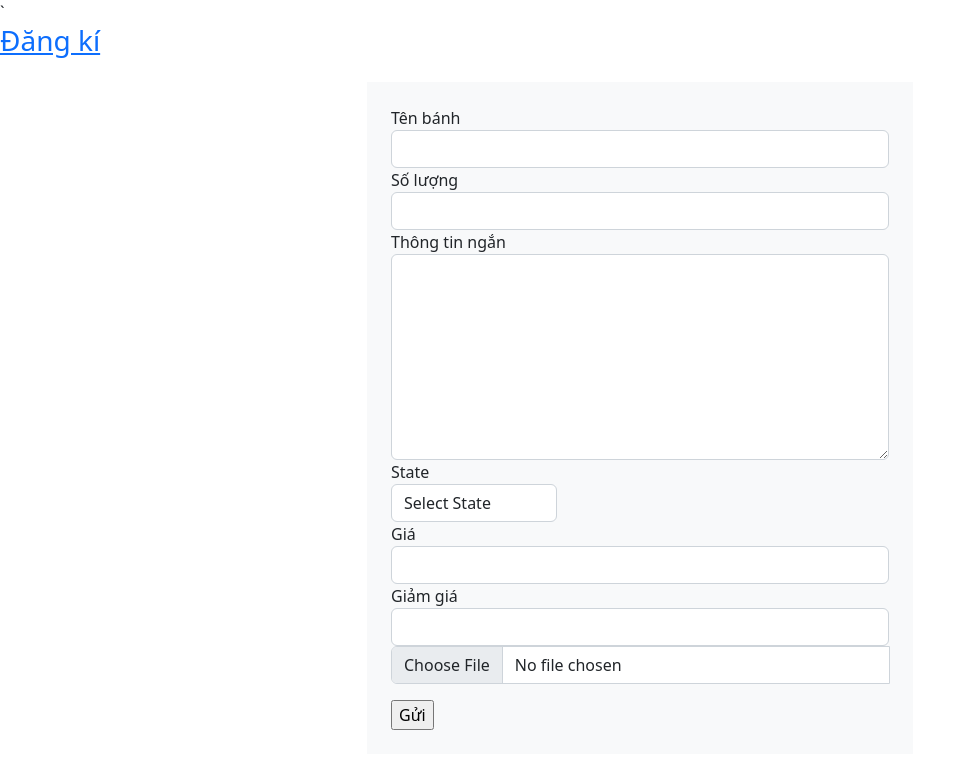
After one commit to duong0011/funnyDonut, a CodeIgniter 4 app: the page made by app/Views/addProduct.php in a window 1280 px wide. The commit adds this page. Shown: the top 769 px of the page, without its empty margins (0-953 px from the left). Run offline with PHP 8.4 and a stand-in for CodeIgniter, Linux system fonts and the light colour scheme; the template is opened without the code that fills it, so the values that code supplies are empty; some libraries are stand-ins or nearby versions.

Commit message:
cap nhat hien thi hang hoa

```diff
--- a/app/Controllers/Home.php
+++ b/app/Controllers/Home.php
@@ -14,8 +14,9 @@ class Home extends BaseController
     {
         $data = [];
         if(session()->has('loged_user')) {
-            $data = $this->model->getInfoUser(session()->get('loged_user'));
+            $data['user'] = $this->model->getInfoUser(session()->get('loged_user'));
         }
+        $data['products'] = $this->model->getProduct();
         return view('welcome_message', $data);
     }
 
--- a/app/Controllers/login.php
+++ b/app/Controllers/login.php
@@ -75,12 +75,14 @@ class Login extends Controller
 				$gdata = $google_service->userinfo->get();
 				if(!$this->db->user_exists($gdata['id'])) {
 					$unitid = md5(str_shuffle('qwertyuiopasdfghjklzxcvbnm'));
+					$hex = base64_encode(file_get_contents('./assets/img/non-avatar.png'));
 					$ndata = [
 						'fullname' => $gdata['family_name'].' '.$gdata['given_name'],
 						'username' => $gdata['id'],
 						'email' => $gdata['email'],
 						'status' => 'social_user',
 						'unitid' => $unitid,
+						'avatar' => $hex
 					];
 					$this->db2->save($ndata);
 					session()->set('loged_user', $unitid);
--- a/app/Models/index_model.php
+++ b/app/Models/index_model.php
@@ -14,4 +14,8 @@ class Index_model extends Model
    		$builder = $this->db->table('user_of_shop')->where('unitid', $unitid)->get();
    		return (count($builder->getResultArray()) == 1) ? $builder->getRowArray() : false;
    	}
+    public function getProduct()
+    {
+        return $this->db->table('product')->get()->getResultArray();
+    }
 }
--- a/app/Models/userModel.php
+++ b/app/Models/userModel.php
@@ -10,7 +10,7 @@ class UserModel extends Model
     protected $returnType = 'array';
     //protected $useSoftDeletes = true;
 
-    protected $allowedFields = ['fullname','username','password','email','phonenumber','address', 'unitid', 'status'];
+    protected $allowedFields = ['fullname','username','password','email','phonenumber','address', 'unitid', 'status', 'avatar'];
 
     protected $useTimestamps = true;
     protected $createdField  = 'created_at';
--- /dev/null
+++ b/app/Views/addProduct.php
@@ -0,0 +1,79 @@
+`	<?php
+	$page_session = \CodeIgniter\Config\Services::session();
+ ?>
+<!DOCTYPE html>
+<html lang="en">
+<head>
+	<meta charset="UTF-8">
+	<meta name="viewport" content="width=device-width, initial-scale=1.0">
+	<link href="https://cdn.jsdelivr.net/npm/bootstrap@5.2.1/dist/css/bootstrap.min.css" rel="stylesheet">
+    <script src="https://cdn.jsdelivr.net/npm/bootstrap@5.2.1/dist/js/bootstrap.bundle.min.js"></script>
+	<title>Nhập hàng</title>
+</head>
+<body>
+	<h3>
+		<a href="<?php echo base_url()?>/register">Đăng kí</a>
+	</h3>
+	<div class="container">
+		<div class="row">
+	        <div class="col-6 offset-md-3">
+	            <form method="post" class="bg-light p-4 my-3" enctype="multipart/form-data">
+
+	                <div class="form-group">
+	                    <label for="">Tên bánh</label>
+	                    <input type="text" name = "nameproduct" class="form-control" value="<?php echo set_value('nameproduct')?>">
+	                    <div class="text-danger">
+	                    	<?= loadError($validation, 'name') ?>
+	                    </div>
+	                </div>
+	                <div class="form-group">
+	                    <label for="">Số lượng</label>
+	                    <input type="number" name = "amuont" class="form-control" value="<?php echo set_value('amuont')?>">
+	                	<div class="text-danger">
+	                    	<?= loadError($validation, 'amuont') ?>
+	                    </div>
+	                </div>
+	                <div class="form-group">
+	                    <label for="">Thông tin ngắn</label>
+	                    <textarea rows = "8" cols = "100" name = "info" class="form-control"><?php echo set_value('info')?></textarea>
+	                	<div class="text-danger">
+	                    	<?= loadError($validation, 'info') ?>
+	                    </div>
+	                </div>
+	                <div class = "form-group col-md-4">
+		                <label for = "inputState">State</label>
+		                <select id = "inputState" class = "form-control" name="type">
+		                    <option selected disabled>Select State</option>
+		                    <option value = 'Bread'>Bread</option>
+		                    <option value = 'Candy'>Candy</option>
+		                    <option value = 'Cake'>Cake</option>
+		                  </select>
+             		</div>
+	                <div class="form-group">
+	                    <label for="">Giá</label>
+	                    <input type="number" name = "price" class="form-control"value="<?php echo set_value('price')?>" >
+	                	<div class="text-danger">
+	                    	<?= loadError($validation, 'price') ?>
+	                    </div>
+	                </div>
+	                <div class="form-group">
+	                    <label for="">Giảm giá</label>
+	                    <input type="number" name = "discount" class="form-control" value="<?php echo set_value('discount')?>">
+	                	<div class="text-danger">
+	                    	<?= loadError($validation, 'discount') ?>
+	                    </div>
+	                </div>
+					<div class="input-group mb-3">
+					  	<input type="file" class="form-control" id="inputGroupFile03" aria-describedby="inputGroupFileAddon03" aria-label="Upload" name = "file">
+					  	<div class="text-danger">
+	                    	<?= loadError($validation, 'file') ?>
+	                    </div>
+					</div>
+	                <input type="submit" value = "Gửi">
+	            </form>
+        	</div>
+    	</div>
+	</div>
+	<br>
+</body>
+</html>
```
Also changed, not shown: app/Controllers/PushProduct.php (added, +84 -0 lines), app/Controllers/Register.php (+5 -2 lines), app/Models/Product.php (added, +18 -0 lines), app/Views/welcome_message.php (+38 -42 lines), assets/img/non-avatar.png.
